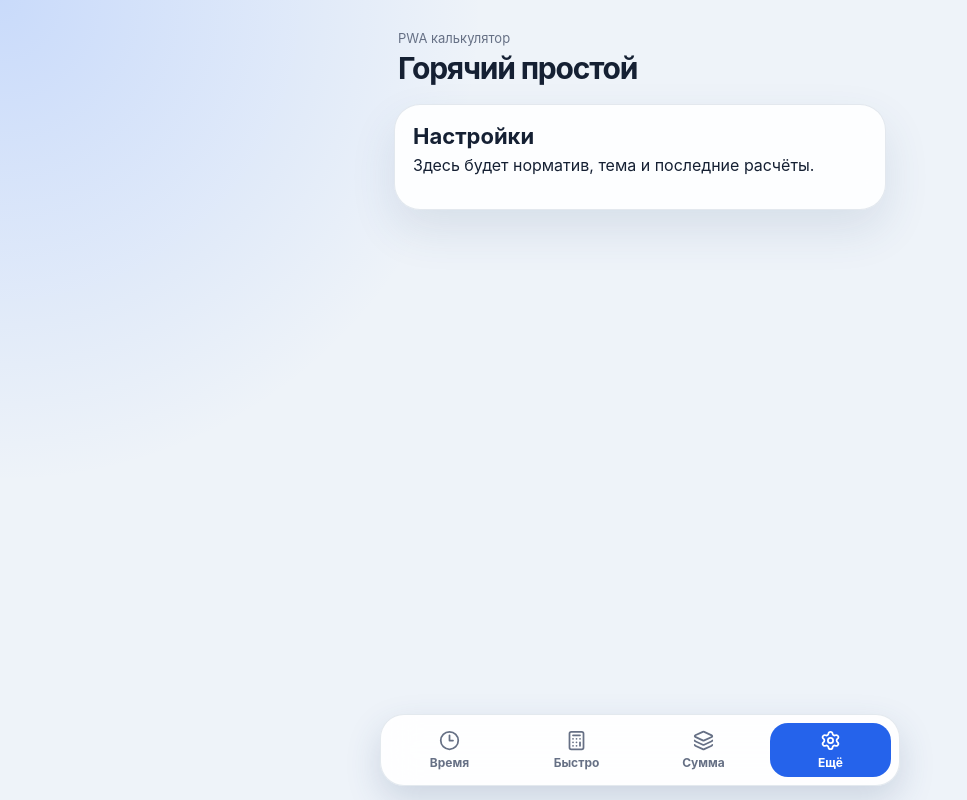
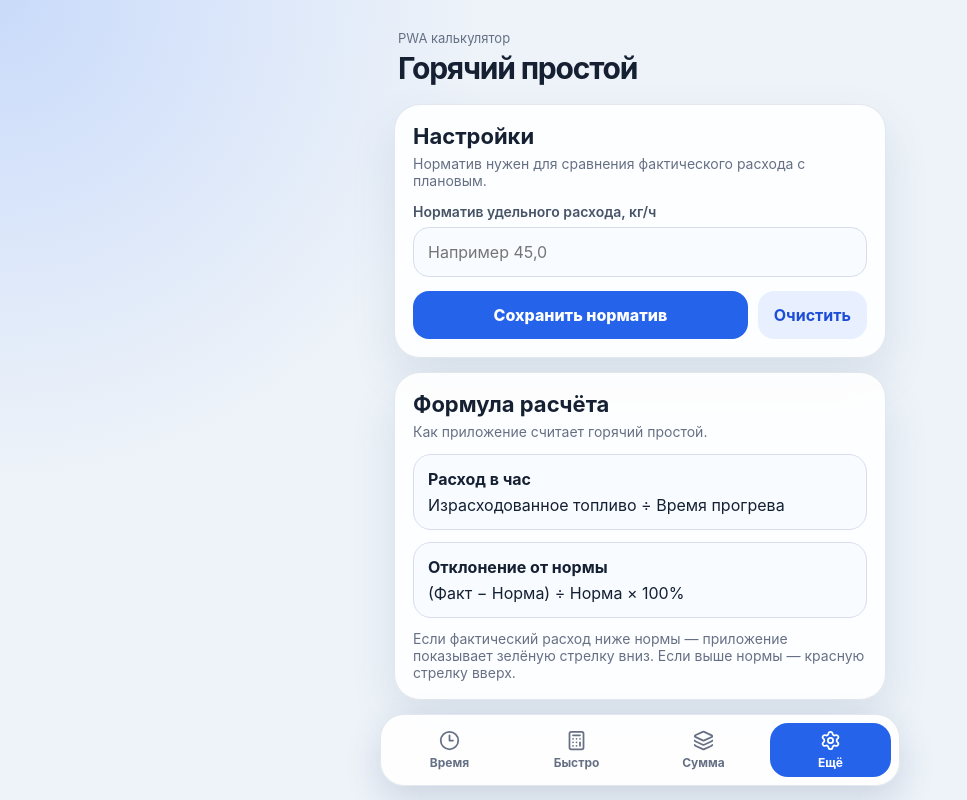
Before and after one commit to 48rn2krftk-dev/fuel-rate-calc, a React (Vite) app: page / in a window 1280 px wide. Both pictures are taken after a click on the button "Ещё". Shown: the whole page, without its empty margins (0-967 px from the left). Built offline with nearby package versions, Linux system fonts and the light colour scheme.

Commit message:
Add settings screen and fuel norm comparison

```diff
--- a/src/screens/ByTimeScreen.tsx
+++ b/src/screens/ByTimeScreen.tsx
@@ -1,11 +1,11 @@
-import { useMemo, useState } from "react";
+import { useEffect, useMemo, useState } from "react";
 import {
   calculateByFuelDifference,
   calculateDeviation,
   parseFuel,
 } from "../utils/calculations";
 import { formatNumber, formatTime } from "../utils/format";
-import { getSettings } from "../utils/storage";
+import { getSettings, subscribeSettingsChange } from "../utils/storage";
 
 type ParsedDateTime =
   | {
@@ -241,7 +241,13 @@ export function ByTimeScreen() {
   const [fuelEnd, setFuelEnd] = useState("");
   const [nextDay, setNextDay] = useState(false);
 
-  const settings = getSettings();
+  const [settings, setSettings] = useState(() => getSettings());
+
+useEffect(() => {
+  return subscribeSettingsChange(() => {
+    setSettings(getSettings());
+  });
+}, []);
 
   const parsedStart = parseDateTime(startTime);
   const parsedEnd = parseDateTime(endTime);
@@ -442,8 +448,8 @@ export function ByTimeScreen() {
         </p>
 
         {deviation !== null && (
-          <p className={deviation <= 0 ? "deviation good" : "deviation bad"}>
-            {deviation <= 0 ? "↓" : "↑"} {formatNumber(Math.abs(deviation))} %
+          <p className={deviation < 0 ? "deviation good" : "deviation bad"}>
+            {deviation < 0 ? "↓" : "↑"} {formatNumber(Math.abs(deviation))} %
             от нормы
           </p>
         )}
--- a/src/screens/QuickScreen.tsx
+++ b/src/screens/QuickScreen.tsx
@@ -1,7 +1,7 @@
-import { useMemo, useState } from "react";
+import { useEffect, useMemo, useState } from "react";
 import { calculateDeviation, calculateManual, parseFuel } from "../utils/calculations";
 import { formatNumber, formatTime } from "../utils/format";
-import { getSettings } from "../utils/storage";
+import { getSettings, subscribeSettingsChange } from "../utils/storage";
 
 function parseDurationToMinutes(value: string): number | null {
   const raw = value.trim().toLowerCase();
@@ -65,7 +65,13 @@ export function QuickScreen() {
   const [duration, setDuration] = useState("");
   const [fuelUsed, setFuelUsed] = useState("");
 
-  const settings = getSettings();
+  const [settings, setSettings] = useState(() => getSettings());
+
+useEffect(() => {
+  return subscribeSettingsChange(() => {
+    setSettings(getSettings());
+  });
+}, []);
 
   const calculation = useMemo(() => {
     const minutes = parseDurationToMinutes(duration);
@@ -152,8 +158,8 @@ export function QuickScreen() {
         </p>
 
         {deviation !== null && (
-          <p className={deviation <= 0 ? "deviation good" : "deviation bad"}>
-            {deviation <= 0 ? "↓" : "↑"} {formatNumber(Math.abs(deviation))} %
+          <p className={deviation < 0 ? "deviation good" : "deviation bad"}>
+            {deviation < 0 ? "↓" : "↑"} {formatNumber(Math.abs(deviation))} %
             от нормы
           </p>
         )}
--- a/src/screens/SettingsScreen.tsx
+++ b/src/screens/SettingsScreen.tsx
@@ -1,9 +1,129 @@
+import { useEffect, useState } from "react";
+import type { AppSettings } from "../types";
+import { parseFuel } from "../utils/calculations";
+import { formatNumber } from "../utils/format";
+import { getSettings, saveSettings } from "../utils/storage";
+
 export function SettingsScreen() {
+  const [settings, setSettings] = useState<AppSettings>(() => getSettings());
+  const [normInput, setNormInput] = useState("");
+  const [savedMessage, setSavedMessage] = useState("");
+
+  useEffect(() => {
+    setNormInput(
+      settings.normFuelPerHour === null
+        ? ""
+        : formatNumber(settings.normFuelPerHour)
+    );
+  }, [settings.normFuelPerHour]);
+
+  const parsedNorm = normInput.trim() === "" ? null : parseFuel(normInput);
+  const normError = normInput.trim() !== "" && parsedNorm === null;
+
+  function handleSaveNorm() {
+    if (normError) return;
+
+    const nextSettings: AppSettings = {
+      ...settings,
+      normFuelPerHour: parsedNorm,
+    };
+
+    setSettings(nextSettings);
+    saveSettings(nextSettings);
+
+    setSavedMessage("Норматив сохранён");
+
+    window.setTimeout(() => {
+      setSavedMessage("");
+    }, 1800);
+  }
+
+  function handleClearNorm() {
+    const nextSettings: AppSettings = {
+      ...settings,
+      normFuelPerHour: null,
+    };
+
+    setSettings(nextSettings);
+    saveSettings(nextSettings);
+    setNormInput("");
+    setSavedMessage("Норматив очищен");
+
+    window.setTimeout(() => {
+      setSavedMessage("");
+    }, 1800);
+  }
+
   return (
     <section className="screen">
       <div className="card">
-        <h2>Настройки</h2>
-        <p>Здесь будет норматив, тема и последние расчёты.</p>
+        <div className="sectionTitle">
+          <h2>Настройки</h2>
+          <p>Норматив нужен для сравнения фактического расхода с плановым.</p>
+        </div>
+
+        <label className="field">
+          <span>Норматив удельного расхода, кг/ч</span>
+          <input
+            value={normInput}
+            onChange={(e) => setNormInput(e.target.value)}
+            inputMode="decimal"
+            placeholder="Например 45,0"
+          />
+        </label>
+
+        {normError && (
+          <div className="errorBox">
+            Введи норматив от 0 до 9999,999 кг/ч.
+          </div>
+        )}
+
+        <div className="buttonRow">
+          <button
+            className="primaryButton"
+            type="button"
+            onClick={handleSaveNorm}
+            disabled={normError}
+          >
+            Сохранить норматив
+          </button>
+
+          <button
+            className="secondaryButton compact"
+            type="button"
+            onClick={handleClearNorm}
+          >
+            Очистить
+          </button>
+        </div>
+
+        {savedMessage && <div className="successBox">{savedMessage}</div>}
+      </div>
+
+      <div className="card">
+        <div className="sectionTitle">
+          <h2>Формула расчёта</h2>
+          <p>Как приложение считает горячий простой.</p>
+        </div>
+
+        <div className="formulaBox">
+          <p>
+            <b>Расход в час</b>
+          </p>
+          <p>Израсходованное топливо ÷ Время прогрева</p>
+        </div>
+
+        <div className="formulaBox">
+          <p>
+            <b>Отклонение от нормы</b>
+          </p>
+          <p>(Факт − Норма) ÷ Норма × 100%</p>
+        </div>
+
+        <p className="hint">
+          Если фактический расход ниже нормы — приложение показывает зелёную
+          стрелку вниз. Если выше нормы — красную стрелку вверх.
+        </p>
       </div>
     </section>
   );
--- a/src/styles.css
+++ b/src/styles.css
@@ -229,3 +229,63 @@ h2 {
   background: #2563eb;
   color: white;
 }
+
+.buttonRow {
+  display: grid;
+  grid-template-columns: 1fr auto;
+  gap: 10px;
+  margin-top: 14px;
+}
+
+.primaryButton {
+  min-height: 48px;
+  padding: 0 16px;
+  border: 0;
+  border-radius: 16px;
+  background: #2563eb;
+  color: white;
+  font-weight: 800;
+}
+
+.primaryButton:disabled {
+  opacity: 0.55;
+}
+
+.secondaryButton.compact {
+  width: auto;
+  margin-top: 0;
+  padding: 0 16px;
+}
+
+.successBox {
+  margin-top: 14px;
+  padding: 14px;
+  border-radius: 18px;
+  background: #e8fff3;
+  color: #027a48;
+  font-size: 14px;
+  font-weight: 700;
+}
+
+.formulaBox {
+  margin-top: 12px;
+  padding: 14px;
+  border: 1px solid #d7deea;
+  border-radius: 18px;
+  background: #f8fbff;
+}
+
+.formulaBox p {
+  margin-bottom: 6px;
+}
+
+.formulaBox p:last-child {
+  margin-bottom: 0;
+}
+
+.hint {
+  margin-top: 12px;
+  margin-bottom: 0;
+  color: #667085;
+  font-size: 14px;
+}
--- a/src/utils/storage.ts
+++ b/src/utils/storage.ts
@@ -18,6 +18,15 @@ export function getSettings(): AppSettings {
 
 export function saveSettings(settings: AppSettings) {
   localStorage.setItem(SETTINGS_KEY, JSON.stringify(settings));
+  window.dispatchEvent(new Event("hotIdle.settingsChanged"));
+}
+
+export function subscribeSettingsChange(callback: () => void) {
+  window.addEventListener("hotIdle.settingsChanged", callback);
+
+  return () => {
+    window.removeEventListener("hotIdle.settingsChanged", callback);
+  };
 }
 
 export function getSlots(): Array<SlotData | null> {
```
